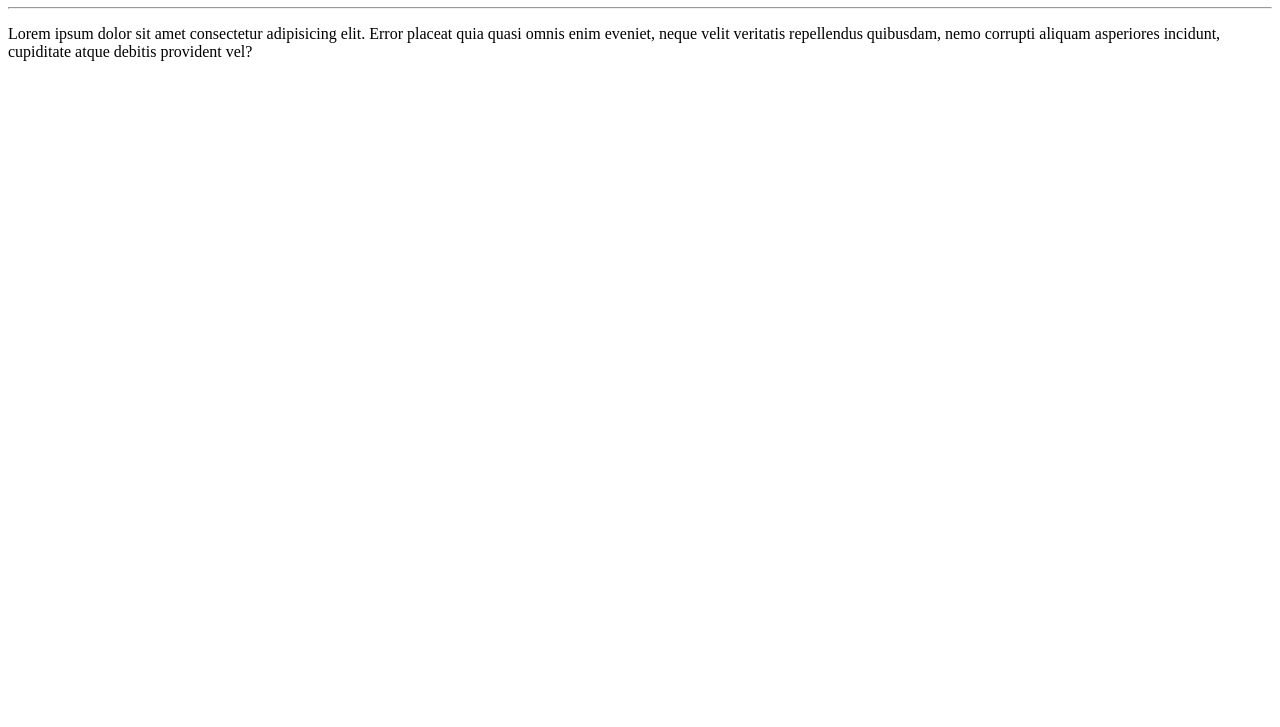
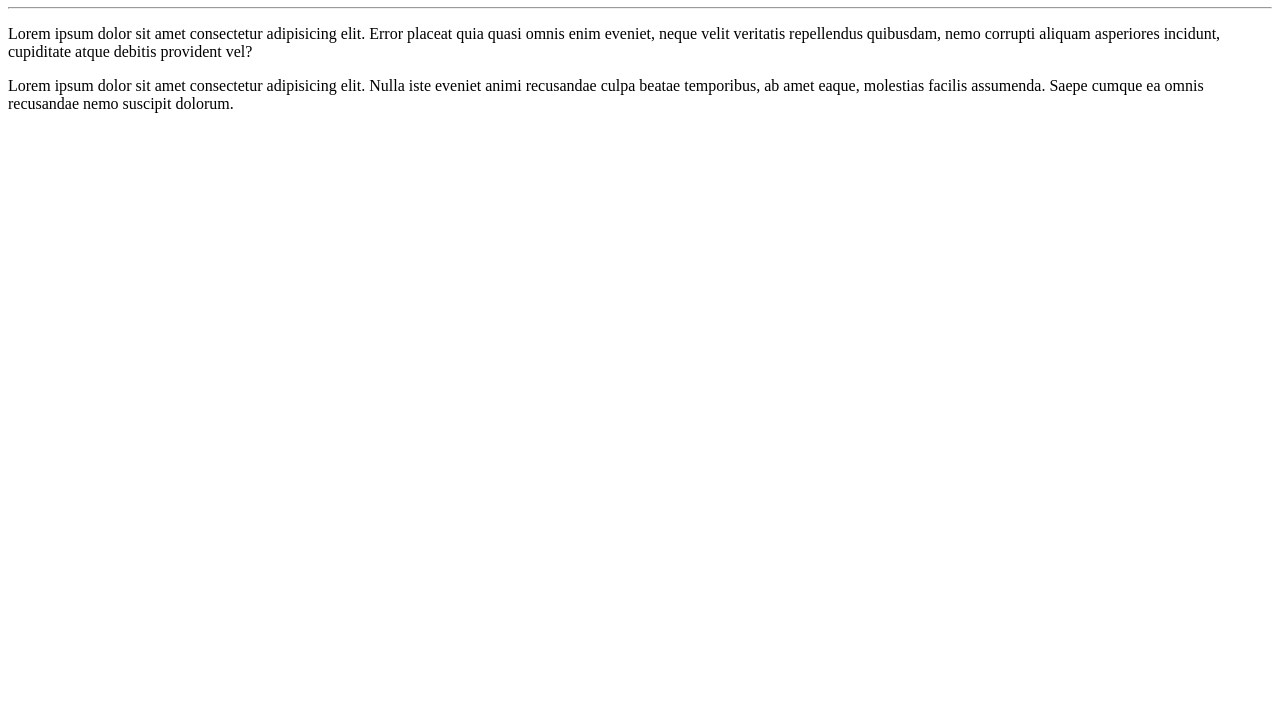
Before and after one commit to brizola182738-pixel/Estudos, a plain HTML site: page site exemplo/index.html in a window 1280 px wide. Shown: the part 73-800 px from the top of the page. Drawn offline with Linux system fonts and the light colour scheme.

Commit message:
adicionei 1 parágrafo

```diff
--- a/site exemplo/index.html
+++ b/site exemplo/index.html
@@ -9,5 +9,6 @@
    <h1>Olá, Mundo</h1>
    <hr>
    <p>Lorem ipsum dolor sit amet consectetur adipisicing elit. Error placeat quia quasi omnis enim eveniet, neque velit veritatis repellendus quibusdam, nemo corrupti aliquam asperiores incidunt, cupiditate atque debitis provident vel?</p>
+   <p>Lorem ipsum dolor sit amet consectetur adipisicing elit. Nulla iste eveniet animi recusandae culpa beatae temporibus, ab amet eaque, molestias facilis assumenda. Saepe cumque ea omnis recusandae nemo suscipit dolorum.</p>
 </body>
 </html>
```
